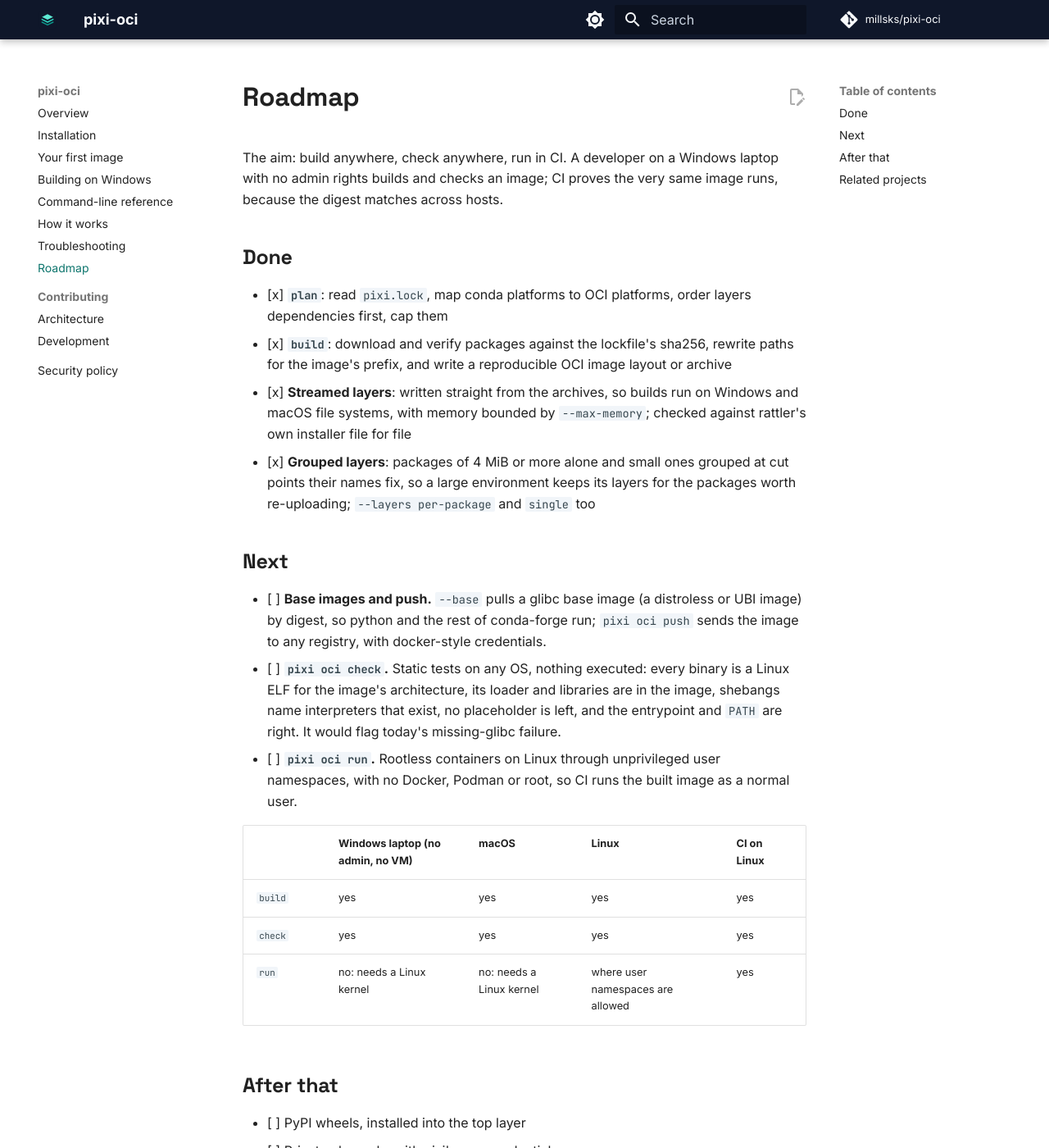
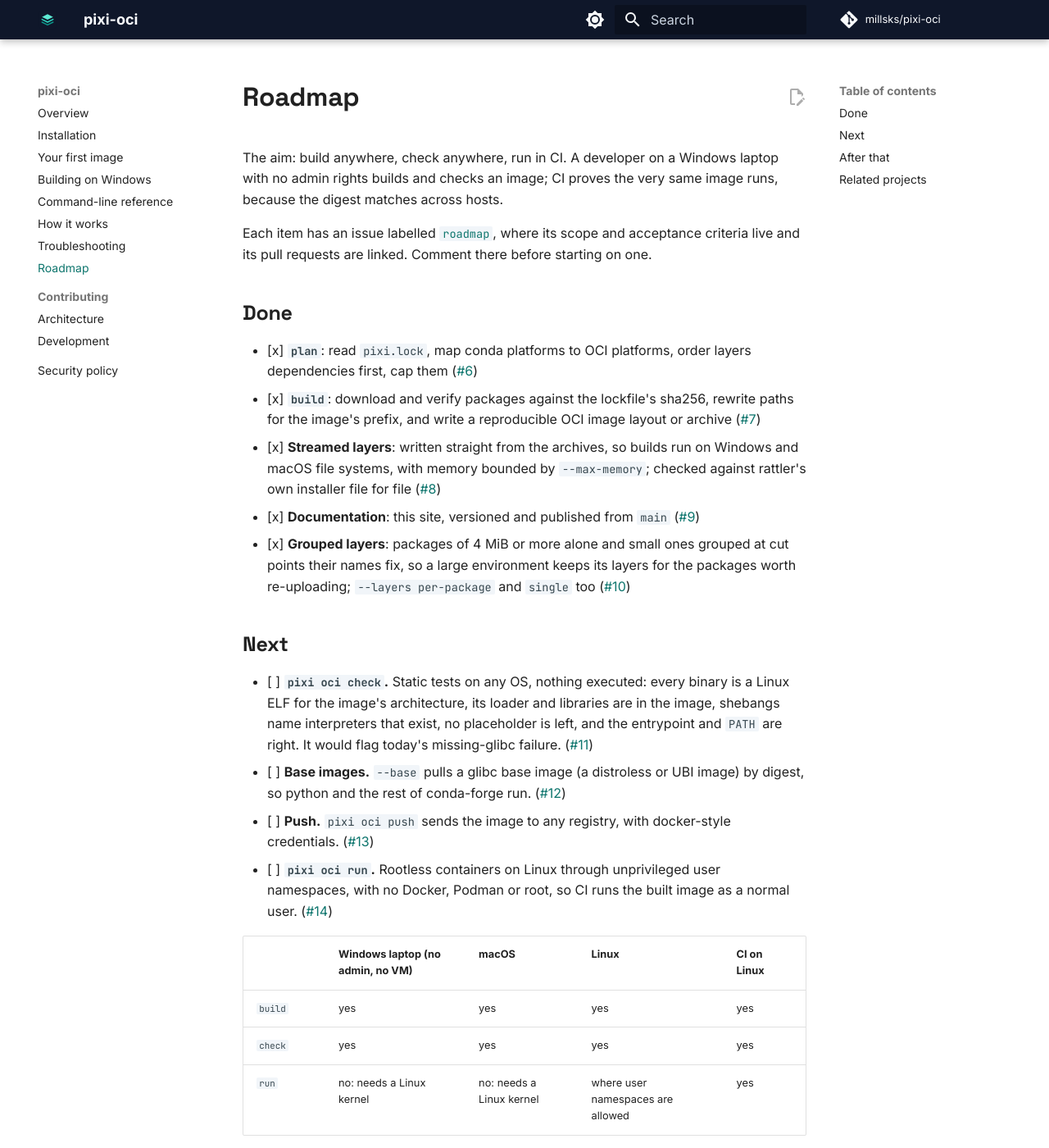
Before and after one commit to millsks/pixi-oci, an MkDocs documentation site: the page built from docs/roadmap.md, in a window 1280 px wide and 1400 px high. Shown: the whole window at 82% size. Built offline with MkDocs 1.6.1 and Material for MkDocs 9.7.7, drawn with Linux system fonts in a browser that asks for light colours; comment, search, counter and statistics services are not loaded; the version menu is left out; some of the changed text lies outside the part shown.

Commit message:
docs: track the roadmap in issues, with issue and PR templates
Every roadmap item now has an issue labelled roadmap (#6 to #20), with
its scope and acceptance criteria. The done ones are closed and linked
to the pull requests that delivered them. docs/roadmap.md and the
README link each item to its issue; the README's list had drifted and
now matches the roadmap page.

Adds bug report and feature request issue forms, a chooser that points
to the docs and to private security reports, and a pull request
template that asks which issue a change closes.

Co-Authored-By: Claude Opus 5.5 <noreply@anthropic.com>

```diff
--- a/docs/roadmap.md
+++ b/docs/roadmap.md
@@ -3,25 +3,36 @@
 The aim: build anywhere, check anywhere, run in CI. A developer on a Windows laptop with no admin rights builds and
 checks an image; CI proves the very same image runs, because the digest matches across hosts.
 
+Each item has an issue labelled [`roadmap`](https://github.com/millsks/pixi-oci/issues?q=label%3Aroadmap), where its
+scope and acceptance criteria live and its pull requests are linked. Comment there before starting on one.
+
 ## Done
 
 - [x] **`plan`**: read `pixi.lock`, map conda platforms to OCI platforms, order layers dependencies first, cap them
+      ([#6](https://github.com/millsks/pixi-oci/issues/6))
 - [x] **`build`**: download and verify packages against the lockfile's sha256, rewrite paths for the image's prefix,
-      and write a reproducible OCI image layout or archive
+      and write a reproducible OCI image layout or archive ([#7](https://github.com/millsks/pixi-oci/issues/7))
 - [x] **Streamed layers**: written straight from the archives, so builds run on Windows and macOS file systems, with
       memory bounded by `--max-memory`; checked against rattler's own installer file for file
+      ([#8](https://github.com/millsks/pixi-oci/issues/8))
+- [x] **Documentation**: this site, versioned and published from `main`
+      ([#9](https://github.com/millsks/pixi-oci/issues/9))
 - [x] **Grouped layers**: packages of 4 MiB or more alone and small ones grouped at cut points their names fix, so a
       large environment keeps its layers for the packages worth re-uploading; `--layers per-package` and `single` too
+      ([#10](https://github.com/millsks/pixi-oci/issues/10))
 
 ## Next
 
-- [ ] **Base images and push.** `--base` pulls a glibc base image (a distroless or UBI image) by digest, so python
-      and the rest of conda-forge run; `pixi oci push` sends the image to any registry, with docker-style credentials.
 - [ ] **`pixi oci check`.** Static tests on any OS, nothing executed: every binary is a Linux ELF for the image's
       architecture, its loader and libraries are in the image, shebangs name interpreters that exist, no placeholder
       is left, and the entrypoint and `PATH` are right. It would flag today's missing-glibc failure.
+      ([#11](https://github.com/millsks/pixi-oci/issues/11))
+- [ ] **Base images.** `--base` pulls a glibc base image (a distroless or UBI image) by digest, so python and the
+      rest of conda-forge run. ([#12](https://github.com/millsks/pixi-oci/issues/12))
+- [ ] **Push.** `pixi oci push` sends the image to any registry, with docker-style credentials.
+      ([#13](https://github.com/millsks/pixi-oci/issues/13))
 - [ ] **`pixi oci run`.** Rootless containers on Linux through unprivileged user namespaces, with no Docker, Podman
-      or root, so CI runs the built image as a normal user.
+      or root, so CI runs the built image as a normal user. ([#14](https://github.com/millsks/pixi-oci/issues/14))
 
 | | Windows laptop (no admin, no VM) | macOS | Linux | CI on Linux |
 |---|---|---|---|---|
```
Also changed, not shown: other parts of docs/roadmap.md (+7 -3 lines), README.md (+21 -12 lines), .github/pull_request_template.md (added), 3 other files.
